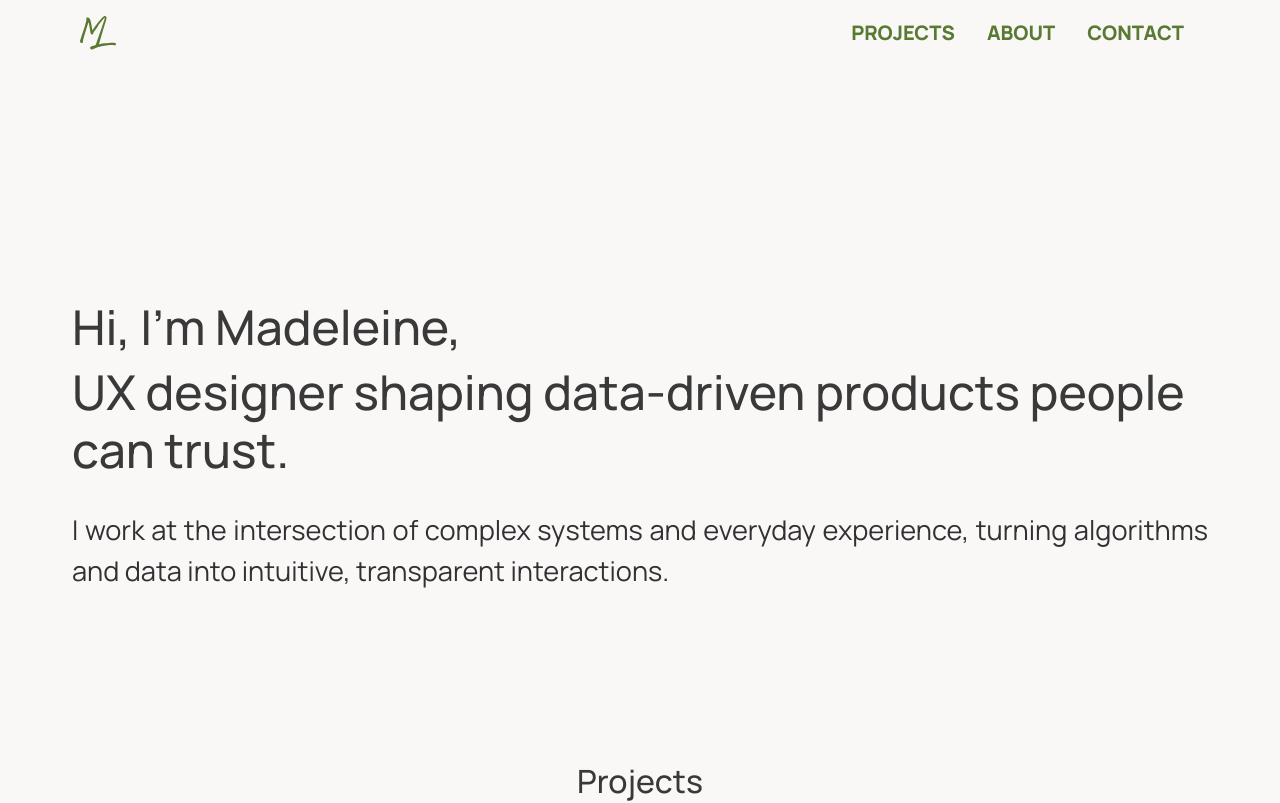
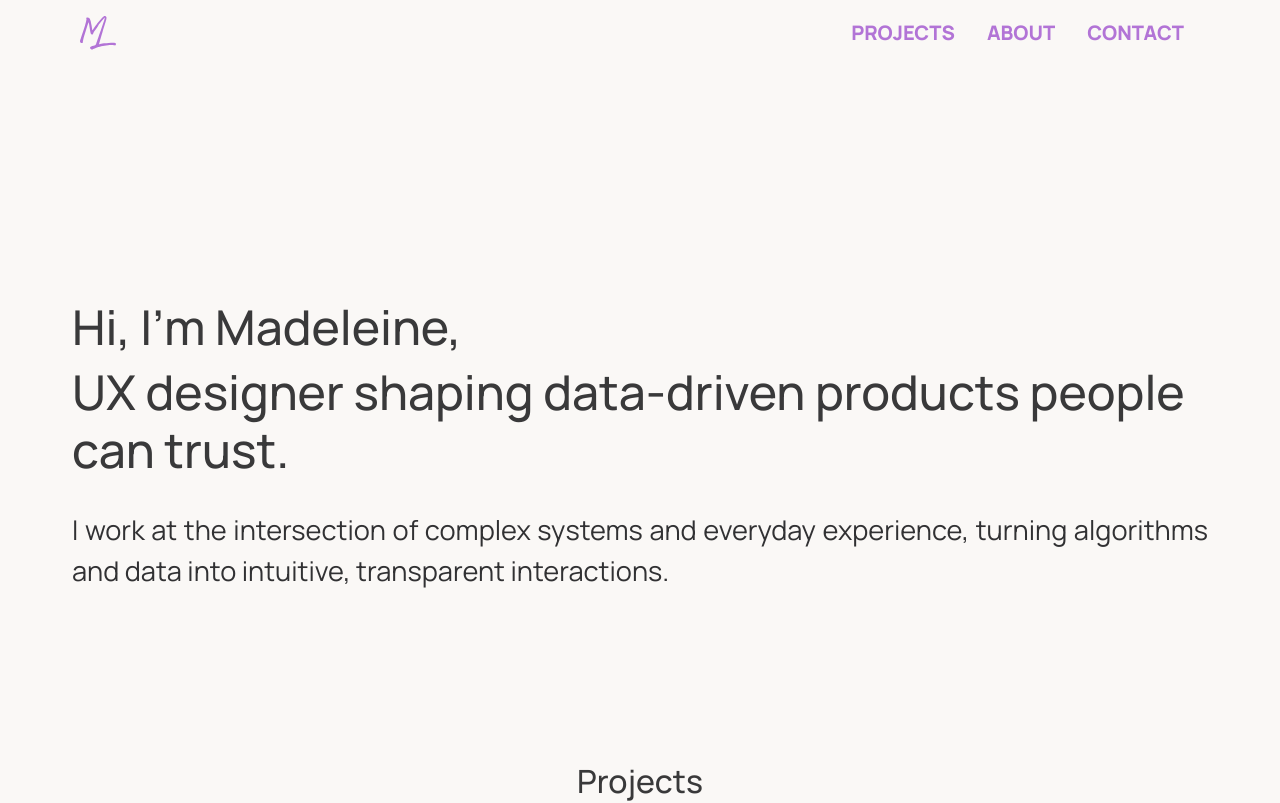
Before and after one commit to MadeleineLexen/madeleinelexen.github.io, a React (Vite) app: page /#/ in a window 1280 px wide. Shown: the top 803 px of the page. Built offline with nearby package versions, Linux system fonts and the light colour scheme.

Commit message:
Changed colors to purple

```diff
--- a/src/App.css
+++ b/src/App.css
@@ -2,7 +2,7 @@
 :root {
   /* Background Colors */
   --bg-primary: #faf8f6;
-  --bg-footer: #1A513E;
+  --bg-footer: #431a51;
 
   /* Text Colors */
   --text-primary: #313133;
@@ -10,8 +10,10 @@
   --text-light: #ffffff;
 
   /* Accent Colors */
-  --accent-green: #5a7a33;
+  /*--accent-green: #5a7a33;
   --accent-green-rgb: 90, 122, 51; /* For rgba usage */
+  --accent-green: #b274d6;
+  --accent-green-rgb: 178, 116, 214; /* For rgba usage */
 
   /* Neutral Colors */
   --color-black: #000000;
--- a/src/components/styles/Menu.css
+++ b/src/components/styles/Menu.css
@@ -23,6 +23,7 @@
     margin: 0 8px;
     position: relative;
 }
+
 
 .nav-link::after {
     content: '';
```
Also changed, not shown: src/assets/LOGO-green.png (added), src/assets/LOGO.png.
